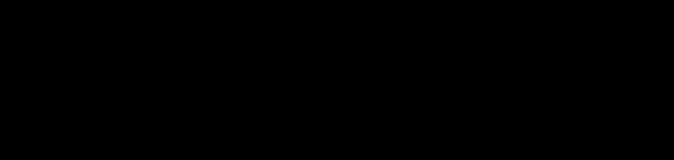
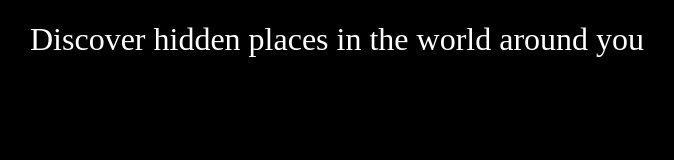
Before and after one commit to rywilli8/Excursion, a plain HTML site: page index.html in a window 1280 px wide. Shown: the whole page, without its empty margins (303-977 px from the left). Drawn offline with Linux system fonts and the light colour scheme.

Commit message:
H! Commit

```diff
--- a/css/style.css
+++ b/css/style.css
@@ -1,5 +1,11 @@
 html{
     font-family: Veranda sans-serif;
     background-color: black;
-    text-align: Center;
+    text-align: center;
 }
+
+h1{
+    font-weight: 400;
+    color: white;
+    font size 50px
+}
```
